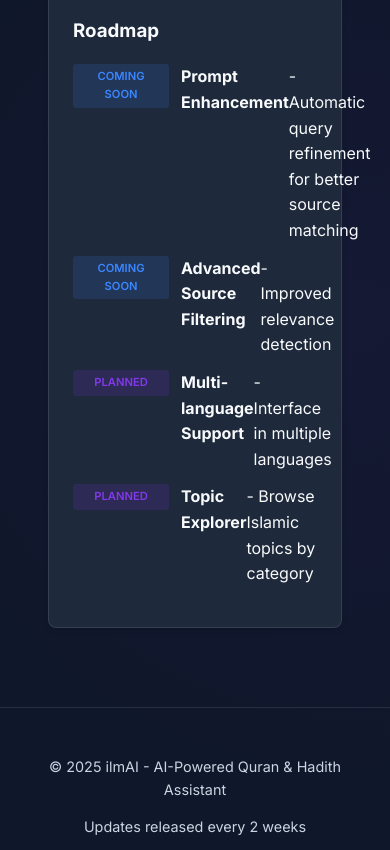
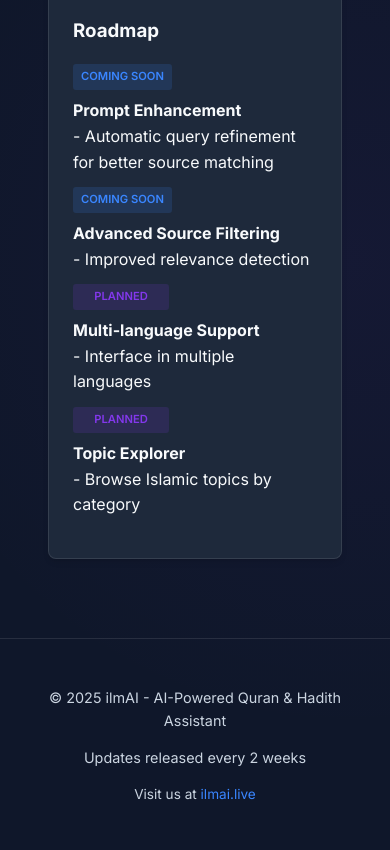
Before and after one commit to gazzycodes/ilmAI, a website: page public/index.html in a window 390 px wide. Shown: the part 2098-2948 px from the top of the page. Drawn offline with Linux system fonts and the light colour scheme.

Commit message:
fix: Improve roadmap mobile responsiveness

```diff
--- a/public/css/futuristic.css
+++ b/public/css/futuristic.css
@@ -710,6 +710,20 @@
     right: -20px;
     font-size: 0.5rem;
   }
+
+  /* Roadmap mobile fixes */
+  .roadmap-list li {
+    flex-direction: column;
+    align-items: flex-start;
+    margin-bottom: 1rem;
+  }
+
+  .roadmap-badge {
+    margin-right: 0;
+    margin-bottom: 0.5rem;
+    min-width: auto;
+    width: fit-content;
+  }
 }
 
 @media (max-width: 480px) {
@@ -723,6 +737,12 @@
 
   .update-notice {
     padding: 1rem;
+  }
+
+  /* Roadmap extra small screen fixes */
+  .roadmap-badge {
+    font-size: 0.6rem;
+    padding: 0.2rem 0.4rem;
   }
 }
 
```
